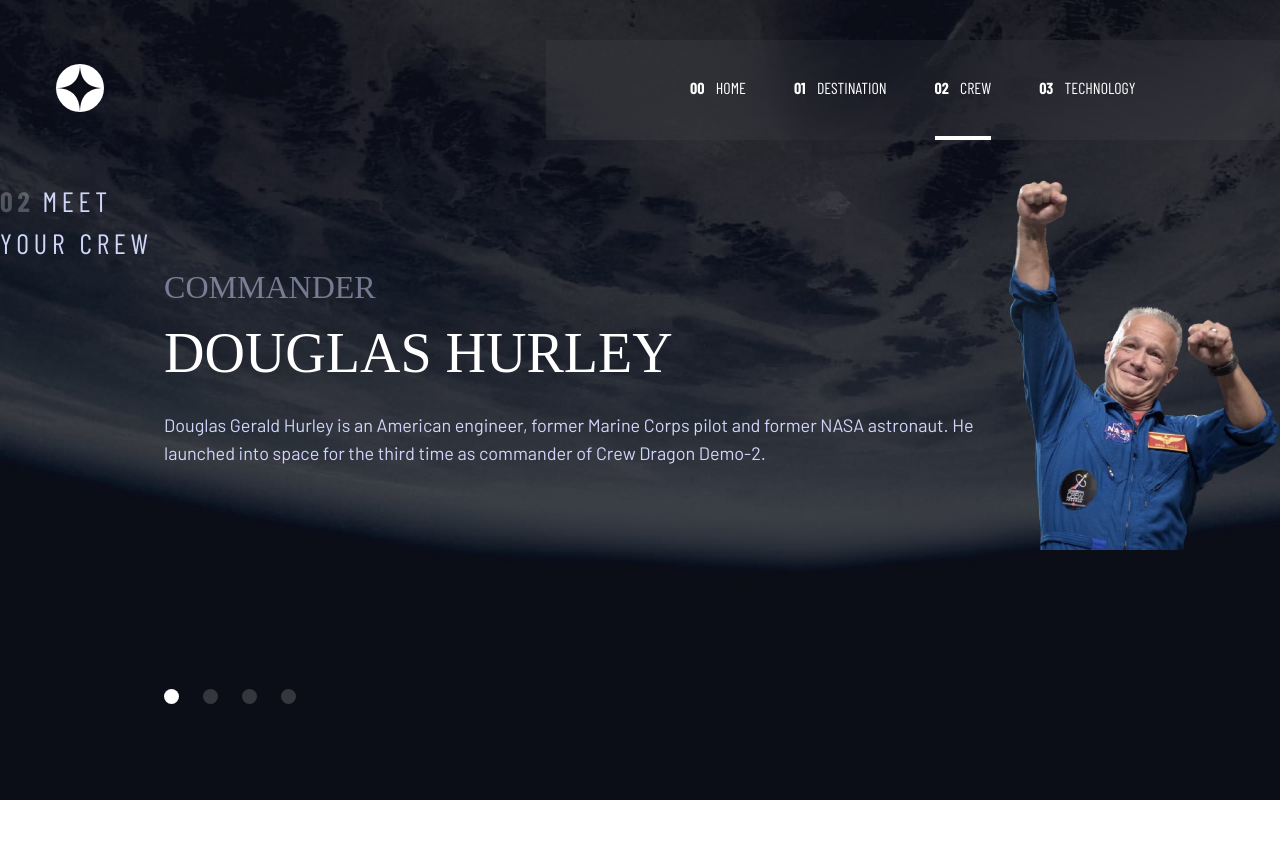
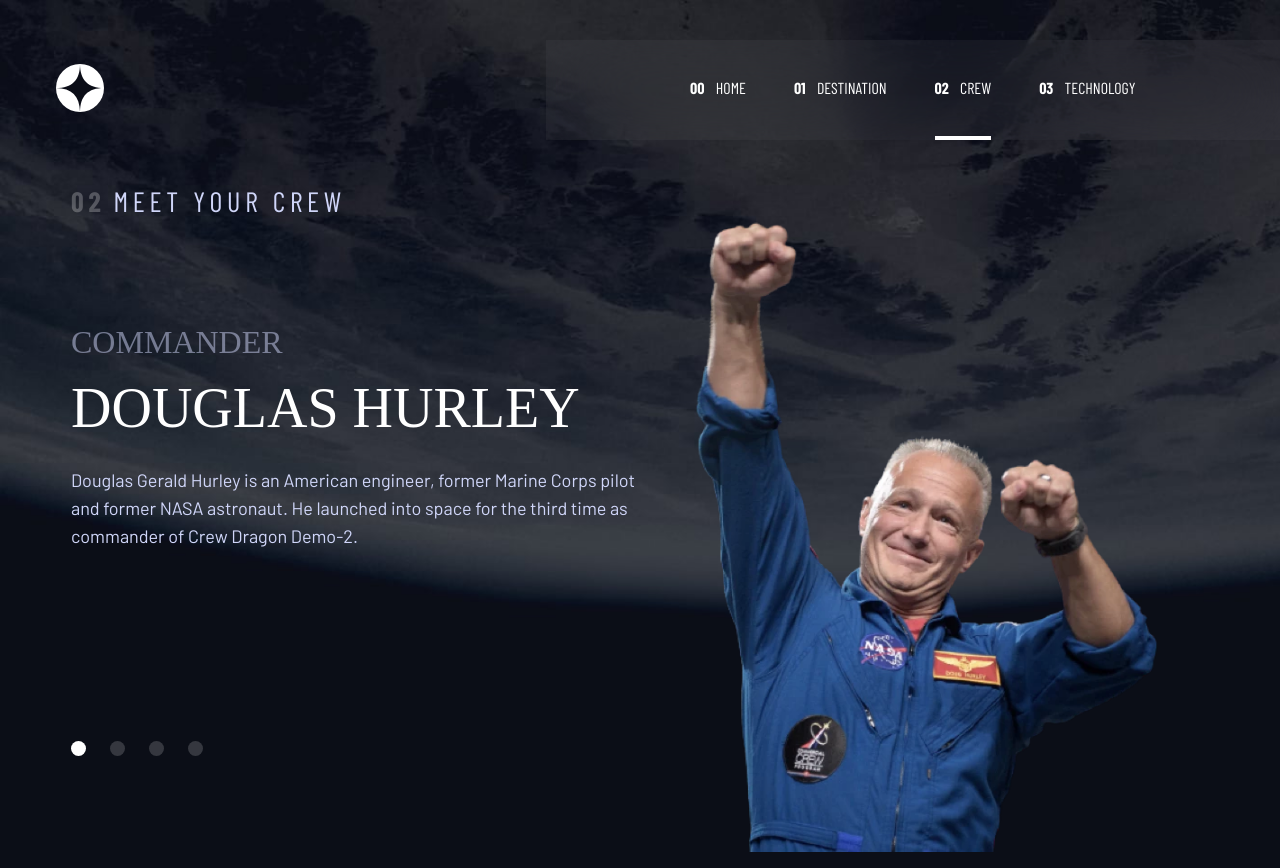
Before and after one commit to guilhermemotta/space-tourism-fm-challenge, a React (Vite) app: page /crew in a window 1280 px wide. Before the commit the page ends 800 px from the top, so only its background shows below. Built offline with nearby package versions, Linux system fonts and the light colour scheme; a web font is replaced by a local one.

Commit message:
feature: término da implementação desktop da página Crew

```diff
--- a/src/index.css
+++ b/src/index.css
@@ -2,3 +2,95 @@
 @tailwind base;
 @tailwind components;
 @tailwind utilities;
+
+img,
+picture {
+  max-width: 100%;
+  display: block;
+}
+
+.grid-container {
+  text-align: center;
+  display: grid;
+  place-items: center;
+  padding-inline: 1rem;
+  padding-bottom: 4rem;
+}
+
+.grid-container--crew {
+  grid-template-areas:
+    "title"
+    "image"
+    "tabs"
+    "content";
+}
+
+.grid-container--technology {
+  grid-template-areas:
+    "title"
+    "image"
+    "tabs"
+    "content";
+}
+
+.grid-container > .title {
+  grid-area: title;
+}
+
+.grid-container > picture {
+  grid-area: image;
+  max-width: 60%;
+  /* border-bottom: 1px solid hsl(var(--tw-white) / 0.1); */
+}
+
+.grid-container > .crew-details {
+  grid-area: content;
+}
+
+.grid-container > .dot-indicators {
+  grid-area: tabs;
+}
+
+@media (min-width: 35em) {
+  .grid-container--crew {
+    padding-bottom: 0;
+    grid-template-areas:
+      "title"
+      "content"
+      "tabs"
+      "image";
+  }
+}
+
+@media (min-width: 45em) {
+  .grid-container {
+    text-align: left;
+    column-gap: 2rem;
+    grid-template-columns: minmax(1rem, 1fr) repeat(2, minmax(0, 30rem)) minmax(
+        1rem,
+        1fr
+      );
+  }
+
+  .grid-container--crew {
+    grid-template-columns: minmax(0, 37rem) minmax(0, 23rem);
+    justify-items: start;
+    grid-template-areas:
+      "title title"
+      "content image"
+      "tabs image";
+  }
+
+  .grid-container--crew > picture {
+    grid-column: span 2;
+    align-self: end;
+    max-width: 90%;
+  }
+
+  .grid-container--technology {
+    grid-template-columns: minmax(0, 12rem) minmax(0, 23rem) minmax();
+    grid-template-areas:
+      "title title title"
+      "tabs content image";
+  }
+}
--- a/src/routes/crew.tsx
+++ b/src/routes/crew.tsx
@@ -10,30 +10,81 @@ const { crew: crewData } = pageData;
 
 function Crew() {
   const [currentTabIndex, setCurrentTabIndex] = React.useState(0);
-  const imageUrl = new URL(
+  const webpURL = new URL(
     crewData[currentTabIndex].images.webp,
     import.meta.url
   ).href;
+  const pngURL = new URL(crewData[currentTabIndex].images.png, import.meta.url)
+    .href;
 
+  // return (
+  //   <Layout>
+  //     <Heading level="5">
+  //       <span className="me-2 font-bold text-white text-opacity-[25%]">02</span>
+  //       meet your crew
+  //     </Heading>
+
+  //     <section className="mx-auto flex flex-col items-center gap-8 px-6 py-8 md:max-w-xl md:gap-10 md:py-16 md:pb-0 lg:flex-row xl:mx-0 xl:max-w-max xl:gap-0 xl:p-0">
+  //       <div className="h-[223px] w-full md:bottom-0 md:order-last md:h-auto md:w-[456px] xl:flex-auto xl:self-end">
+  //         <picture>
+  //           <source srcSet={webpURL} type="image/webp" />
+  //         </picture>
+  //         <img
+  //           className="mx-auto h-[223px] md:h-auto md:w-[456px]"
+  //           src={pngURL}
+  //           alt={`${crewData[currentTabIndex].name}'s picture`}
+  //         />
+
+  //         <hr className="my-0 w-full border-t-[1px] border-[#383B4B] md:hidden" />
+  //       </div>
+
+  //       <div className="z-10 flex flex-row gap-4 xl:fixed xl:bottom-24 xl:gap-6">
+  //         {crewData.map((_, index) => (
+  //           <span
+  //             key={index}
+  //             className={`${
+  //               currentTabIndex === index ? "opacity-100" : "opacity-[17.44%]"
+  //             } h-[10px] w-[10px] cursor-pointer rounded-full bg-white transition-opacity hover:opacity-50 xl:h-[15px] xl:w-[15px]`}
+  //             onClick={() => setCurrentTabIndex(index)}
+  //           ></span>
+  //         ))}
+  //       </div>
+
+  //       <section className="text-center md:order-first xl:text-start">
+  //         <div className="font-serif text-[16px] uppercase text-gray opacity-50 md:text-[24px] xl:text-[32px]">
+  //           {crewData[currentTabIndex].role}
+  //         </div>
+
+  //         <div className="mb-4 font-serif text-[24px] uppercase text-white md:text-[40px] xl:text-[56px]">
+  //           {crewData[currentTabIndex].name}
+  //         </div>
+
+  //         <Text>{crewData[currentTabIndex].bio}</Text>
+  //       </section>
+  //     </section>
+  //   </Layout>
+  // );
   return (
     <Layout>
-      <Heading level="5">
-        <span className="me-2 font-bold text-white text-opacity-[25%]">02</span>
-        meet your crew
-      </Heading>
+      <section className="grid-container grid-container--crew xl:px-0">
+        <Heading className="title" level="5">
+          <span className="me-2 font-bold text-white text-opacity-[25%]">
+            02
+          </span>
+          meet your crew
+        </Heading>
 
-      <section className="mx-auto flex flex-col items-center gap-8 px-6 py-8 md:max-w-xl md:gap-10 md:py-16 md:pb-0 lg:flex-row xl:mx-0 xl:max-w-max xl:gap-0 xl:p-0">
-        <div className="h-[223px] w-full md:bottom-0 md:order-last md:h-auto md:w-[456px] xl:flex-auto xl:self-end">
+        <picture>
+          <source srcSet={webpURL} type="image/webp" />
           <img
-            className="mx-auto h-[223px] md:h-auto md:w-[456px]"
-            src={imageUrl}
+            src={pngURL}
             alt={`${crewData[currentTabIndex].name}'s picture`}
           />
+        </picture>
 
-          <hr className="my-0 w-full border-t-[1px] border-[#383B4B] md:hidden" />
-        </div>
+        <hr className="my-0 w-full border-t-[1px] border-[#383B4B] md:hidden" />
 
-        <div className="z-10 flex flex-row gap-4 xl:fixed xl:bottom-24 xl:gap-6">
+        <div className="dot-indicators flex flex-row gap-4 xl:gap-6">
           {crewData.map((_, index) => (
             <span
               key={index}
@@ -45,7 +96,7 @@ function Crew() {
           ))}
         </div>
 
-        <section className="text-center md:order-first xl:text-start">
+        <section className="crew-details text-center xl:text-start">
           <div className="font-serif text-[16px] uppercase text-gray opacity-50 md:text-[24px] xl:text-[32px]">
             {crewData[currentTabIndex].role}
           </div>
```
